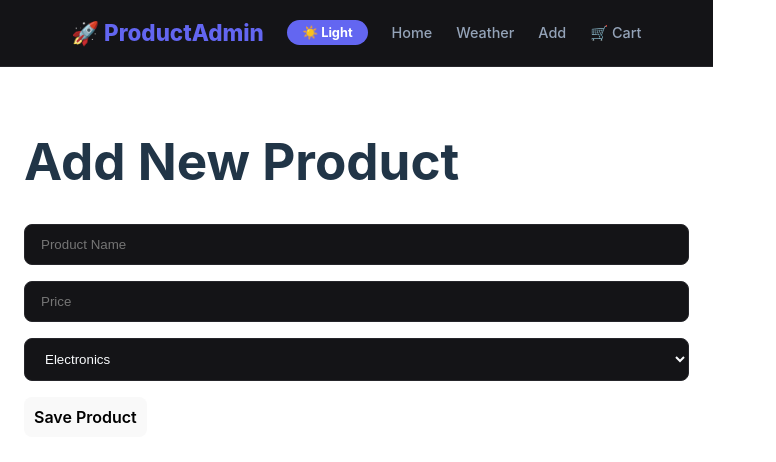
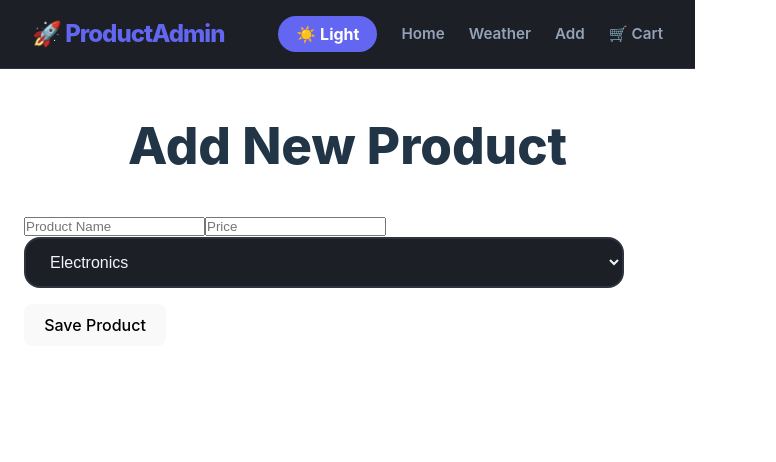
Before and after one commit to harshalbhurse2005/product-management-app, a React (Vite) app: page /add in a window 1280 px wide. Shown: the top 462 px of the page, without its empty margins (0-776 px from the left). Built offline with nearby package versions, Linux system fonts and the light colour scheme.

Commit message:
Final centering fix and premium UI update

```diff
--- a/src/App.css
+++ b/src/App.css
@@ -1,148 +1,173 @@
-/* --- 1. SHARED SETTINGS (Hamesha same rahengi) --- */
+/* --- 1. PREMIUM VARIABLES --- */
 :root {
-  --primary: #6366f1;         /* Indigo */
+  --primary: #6366f1;
   --primary-hover: #4f46e5;
-  --danger: #ef4444;
-  --radius: 12px;
-  --shadow: 0 4px 12px rgba(0, 0, 0, 0.1);
-  --transition: all 0.3s ease;
+  --bg-dark: #0f1115;      /* Richer Dark */
+  --card-dark: #1c1f26;    /* Soft Surface */
+  --text-dark: #f1f5f9;
+  --radius: 16px;          /* Softer corners */
+  --shadow: 0 10px 25px -5px rgba(0, 0, 0, 0.3);
 }
 
-/* --- 2. THEME DEFINITIONS --- */
-
-/* DARK THEME (Default) */
 .dark-theme {
-  --bg-body: #0a0a0c;
-  --bg-surface: #141417;     /* Cards, Navbar, Inputs */
-  --text-main: #f8fafc;
+  --bg-body: var(--bg-dark);
+  --bg-surface: var(--card-dark);
+  --text-main: var(--text-dark);
   --text-muted: #94a3b8;
-  --border-color: #26262b;
-  --accent: #bb86fc;
+  --border-color: #2d333f;
 }
 
-/* LIGHT THEME */
 .light-theme {
-  --bg-body: #f1f5f9;        /* Light Grey/White */
-  --bg-surface: #ffffff;     /* Pure White */
+  --bg-body: #f8fafc;
+  --bg-surface: #ffffff;
   --text-main: #0f172a;
   --text-muted: #64748b;
   --border-color: #e2e8f0;
-  --accent: #4f46e5;
 }
 
-/* --- 3. BASE STYLES --- */
+/* --- 2. GLOBAL RESET --- */
 * {
   box-sizing: border-box;
-  transition: background-color 0.3s ease, color 0.3s ease, border-color 0.3s ease;
+  margin: 0;
+  padding: 0;
 }
 
 body {
-  margin: 0;
   background-color: var(--bg-body);
   color: var(--text-main);
-  font-family: 'Inter', sans-serif;
-  line-height: 1.5;
+  font-family: 'Inter', -apple-system, sans-serif;
+  transition: all 0.3s ease;
+  min-height: 100vh;
 }
 
-/* --- 4. NAVIGATION --- */
+/* --- 3. NAVBAR (Centering & Glass Effect) --- */
 .navbar {
-  display: flex;
-  justify-content: space-between;
-  align-items: center;
-  padding: 1rem 10%;
   background: var(--bg-surface);
   border-bottom: 1px solid var(--border-color);
   position: sticky;
   top: 0;
   z-index: 100;
+  backdrop-filter: blur(10px); /* Modern look */
+  width: 100%;
+}
+
+/* Navbar ke andar ka content center karne ke liye */
+.nav-container {
+  max-width: 1200px;
+  margin: 0 auto;
+  display: flex;
+  justify-content: space-between;
+  align-items: center;
+  padding: 1rem 2rem;
 }
 
 .nav-logo a {
   font-weight: 800;
-  font-size: 1.4rem;
+  font-size: 1.5rem;
   color: var(--primary);
   text-decoration: none;
+  letter-spacing: -1px;
 }
 
 .nav-links {
   display: flex;
   align-items: center;
-  gap: 1.5rem;
+  gap: 24px;
 }
 
 .nav-links a {
+  text-decoration: none;
   color: var(--text-muted);
-  text-decoration: none;
-  font-size: 0.9rem;
-  font-weight: 500;
+  font-weight: 600;
+  font-size: 0.95rem;
+  transition: color 0.2s;
 }
 
 .nav-links a:hover {
   color: var(--primary);
 }
 
-/* Theme Toggle Button */
-.theme-toggle-btn {
-  background: var(--bg-body);
-  color: var(--text-main);
-  border: 1px solid var(--border-color);
-  padding: 6px 14px;
-  border-radius: 20px;
-  cursor: pointer;
-  font-weight: 600;
-  font-size: 0.8rem;
+/* --- 4. MAIN CONTAINER (Perfect Centering) --- */
+.container {
+  max-width: 1100px;
+  margin: 0 auto;       /* Horizontal Centering */
+  padding: 3rem 1.5rem;
 }
 
-/* --- 5. LAYOUT & GRID --- */
-.container {
-  max-width: 1100px;
-  margin: 0 auto;
-  padding: 2rem 1.5rem;
+h1 {
+  font-size: 2.2rem;
+  font-weight: 800;
+  margin-bottom: 2.5rem;
+  text-align: center;   /* Header Centering */
 }
 
+/* --- 5. SEARCH & INPUTS --- */
+.search-container {
+  display: flex;
+  justify-content: center; /* Center the search bar */
+  gap: 12px;
+  margin-bottom: 3rem;
+}
+
+.search-input {
+  width: 100%;
+  max-width: 600px;
+  background: var(--bg-surface);
+  border: 2px solid var(--border-color);
+  border-radius: var(--radius);
+  padding: 14px 20px;
+  color: var(--text-main);
+  font-size: 1rem;
+  outline: none;
+}
+
+.search-input:focus {
+  border-color: var(--primary);
+}
+
+/* --- 6. PRODUCT GRID & CARDS --- */
 .product-grid {
   display: grid;
-  grid-template-columns: repeat(auto-fill, minmax(280px, 1fr));
-  gap: 1.5rem;
-  margin-top: 2rem;
+  grid-template-columns: repeat(auto-fill, minmax(300px, 1fr));
+  gap: 25px;
 }
 
-/* --- 6. CARDS --- */
 .product-card {
   background: var(--bg-surface);
+  padding: 1.5rem;
+  border-radius: var(--radius);
   border: 1px solid var(--border-color);
-  border-radius: var(--radius);
-  padding: 1.5rem;
   box-shadow: var(--shadow);
+  transition: transform 0.3s ease, border-color 0.3s ease;
 }
 
 .product-card:hover {
+  transform: translateY(-8px);
   border-color: var(--primary);
-  transform: translateY(-4px);
-}
-
-.product-card h3 {
-  margin: 0 0 10px;
-  color: var(--text-main);
-}
-
-.product-card p {
-  color: var(--text-muted);
-  margin: 5px 0;
 }
 
 /* --- 7. BUTTONS --- */
+.theme-toggle-btn {
+  background: var(--primary);
+  color: white;
+  border: none;
+  padding: 8px 18px;
+  border-radius: 50px;
+  cursor: pointer;
+  font-weight: 700;
+}
+
 .card-buttons {
   display: flex;
-  gap: 10px;
+  gap: 12px;
   margin-top: 20px;
 }
 
-.edit-btn, .delete-btn, .product-form button {
-  padding: 10px;
-  border-radius: 8px;
+.edit-btn, .delete-btn {
+  padding: 12px;
+  border-radius: 10px;
   border: none;
-  font-weight: 600;
+  font-weight: 700;
   cursor: pointer;
   flex: 1;
   text-align: center;
@@ -151,93 +176,30 @@ body {
 
 .edit-btn { background: var(--primary); color: white; }
 .delete-btn { background: rgba(239, 68, 68, 0.1); color: var(--danger); border: 1px solid var(--danger); }
-:root {
-  --primary: #6366f1;
-  --danger: #ef4444;
-  --radius: 8px;
+
+/* --- 8. MOBILE RESPONSIVE (Fix) --- */
+@media (max-width: 768px) {
+  .nav-container {
+    flex-direction: column;
+    gap: 15px;
+    padding: 1rem;
   }
 
-.dark-theme {
-  --bg-body: #0a0a0c;
-  --bg-surface: #141417;
-  --text-main: #f8fafc;
-  --border-color: #26262b;
+  .nav-links {
+    gap: 12px;
+    flex-wrap: wrap;
+    justify-content: center;
   }
 
-.light-theme {
-  --bg-body: #f1f5f9;
-  --bg-surface: #ffffff;
-  --text-main: #0f172a;
-  --border-color: #e2e8f0;
+  .container {
+    padding: 2rem 1rem;
   }
 
-* { transition: all 0.2s ease; box-sizing: border-box; }
-
-body {
-  margin: 0;
-  background-color: var(--bg-body);
-  color: var(--text-main);
-  font-family: 'Inter', sans-serif;
+  .search-container {
+    flex-direction: column;
   }
 
-.navbar {
-  display: flex;
-  justify-content: space-between;
-  padding: 1rem 10%;
-  background: var(--bg-surface);
-  border-bottom: 1px solid var(--border-color);
+  .product-grid {
+    grid-template-columns: 1fr;
   }
-
-.theme-toggle-btn {
-  background: var(--primary);
-  color: white;
-  border: none;
-  padding: 5px 15px;
-  border-radius: 20px;
-  cursor: pointer;
-  font-weight: bold;
 }
-/* Baaki styles jo aapne pehle likhe the wo yahan niche add kar sakte hain */
-.qty-btn {
-  width: 32px;
-  height: 32px;
-  border-radius: 50%;
-  border: none;
-  background: var(--border-color);
-  color: var(--text-main);
-  cursor: pointer;
-}
-
-/* --- 8. FORMS & INPUTS --- */
-.search-input, .product-form input {
-  width: 100%;
-  background: var(--bg-surface);
-  border: 1px solid var(--border-color);
-  border-radius: var(--radius);
-  padding: 12px 16px;
-  color: var(--text-main);
-  margin-bottom: 1rem;
-}
-
-.search-input:focus, .product-form input:focus {
-  outline: none;
-  border-color: var(--primary);
-  box-shadow: 0 0 0 3px rgba(99, 102, 241, 0.2);
-}
-
-/* --- 9. CART & BADGE --- */
-.nav-cart {
-  position: relative;
-  font-weight: bold;
-}
-
-.cart-badge {
-  position: absolute;
-  top: -8px;
-  right: -12px;
-  background: var(--danger);
-  color: white;
-  font-size: 0.7rem;
-  padding: 2px 6px;
-  border-radius: 10px;
-}
--- a/src/components/Navbar.jsx
+++ b/src/components/Navbar.jsx
@@ -2,11 +2,12 @@ import { useState, useEffect } from 'react';
 import { Link, useLocation } from 'react-router-dom';
 import { getCart } from '../utils/storage';
 
-const Navbar = ({ toggleTheme, theme }) => { // <--- Ye brackets { } zaroori hain!
+const Navbar = ({ toggleTheme, theme }) => {
   const [cartCount, setCartCount] = useState(0);
   const location = useLocation();
 
   useEffect(() => {
+    // Cart ka latest count nikalne ke liye
     const cart = getCart();
     const totalItems = cart.reduce((sum, item) => sum + (item.quantity || 1), 0);
     setCartCount(totalItems);
@@ -14,19 +15,29 @@ const Navbar = ({ toggleTheme, theme }) => { // <--- Ye brackets { } zaroori hai
 
   return (
     <nav className="navbar">
+      {/* --- Desktop centering ke liye ye div bahut zaroori hai --- */}
+      <div className="nav-container">
+
         <div className="nav-logo">
           <Link to="/">🚀 ProductAdmin</Link>
         </div>
+
         <div className="nav-links">
+          {/* Theme Toggle Button */}
           <button onClick={toggleTheme} className="theme-toggle-btn">
             {theme === 'dark' ? '☀️ Light' : '🌙 Dark'}
           </button>
+
           <Link to="/">Home</Link>
           <Link to="/weather">Weather</Link>
           <Link to="/add">Add</Link>
+
           <Link to="/cart" className="nav-cart">
-          🛒 Cart {cartCount > 0 && <span className="cart-badge">{cartCount}</span>}
+            🛒 Cart
+            {cartCount > 0 && <span className="cart-badge">{cartCount}</span>}
           </Link>
+        </div>
+
       </div>
     </nav>
   );
```
Also changed, not shown: src/pages/Weather.jsx (+52 -29 lines). Lines whose indentation alone changed are shown as unchanged.
